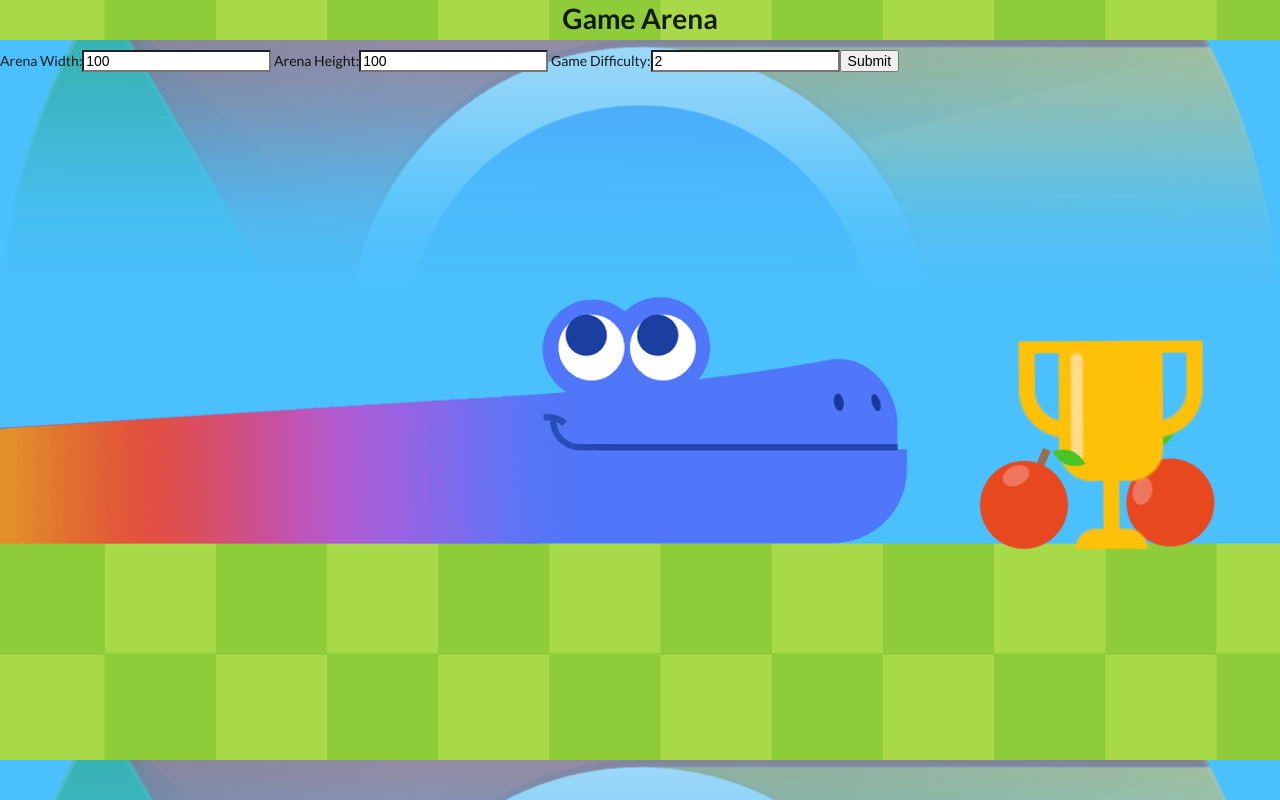
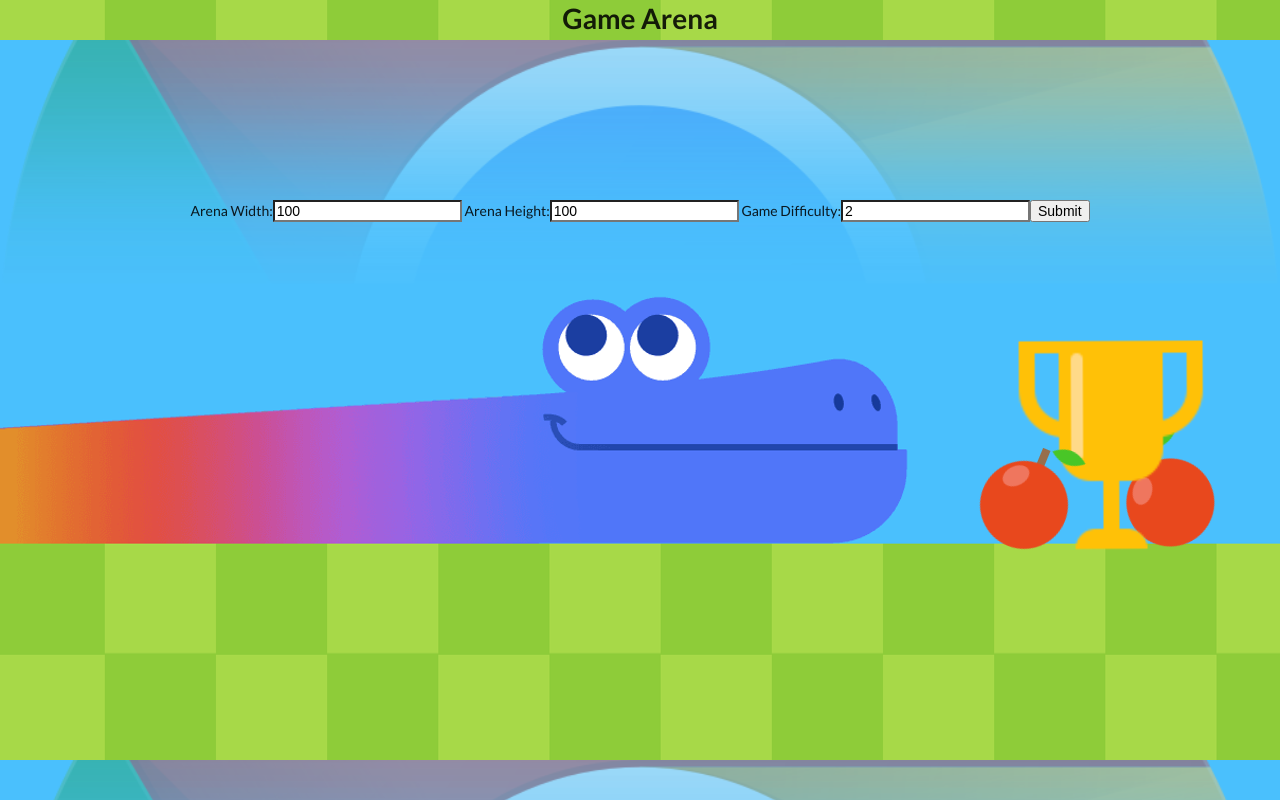
Before and after one commit to bochaliya/snake-game, a React (Create React App) app: page / in a window 1280 px wide. Both pictures are taken after a click on the button "Play!". Built offline with nearby package versions, Linux system fonts and the light colour scheme.

Commit message:
user input styling changes done

```diff
--- a/src/components/Game.js
+++ b/src/components/Game.js
@@ -148,8 +148,8 @@ class App extends Component {
     let newSpeed = 500 / this.state.difficulty;
     //let newSpeed = 500;
     console.log(newSpeed);
-    this.state.areaStyle.width = (parseInt(this.state.arenaWidth) * 7) + 'px';
-    this.state.areaStyle.height = (parseInt(this.state.arenaHeight) * 7) + 'px';
+    //this.state.areaStyle.width = (parseInt(this.state.arenaWidth) * 7) + 'px';
+    //this.state.areaStyle.height = (parseInt(this.state.arenaHeight) * 7) + 'px';
     this.state.speed = newSpeed;
     let originSnakePartLeft = Math.floor((parseInt(this.state.arenaWidth) * 7)/2);
     let originSnakePartRight = Math.floor((parseInt(this.state.arenaHeight) * 7)/2);
@@ -168,8 +168,8 @@ class App extends Component {
   render() {
     if(this.state.isGameStarted == false) {
       return (
-        <div>
-          <form className='game-details' onSubmit={this.setUserDetails}>
+        <div className='game-details'>
+          <form onSubmit={this.setUserDetails}>
             <label> Arena Width:
               <input type="text" value={this.state.arenaWidth} onChange={e => this.setState({arenaWidth: e.target.value})} />
             </label>
--- a/src/index.css
+++ b/src/index.css
@@ -13,9 +13,7 @@
     bottom: 500px;
     left: 0;
     right: 0;
-
     display: flex;
-
     margin: auto;
 }
 
@@ -110,3 +108,12 @@
       position: relative;
       margin: 15%;
   }
+
+  .game-details {
+      position: relative;
+      margin: 15px auto;
+      display: flex;
+      justify-content: center;
+      align-items: center;
+      height: 40vh;
+  }
```
